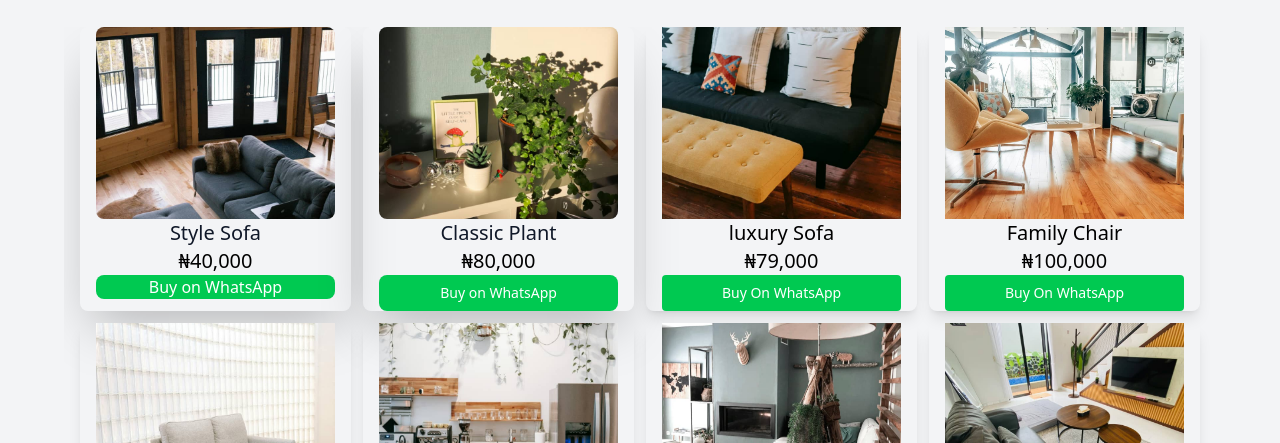
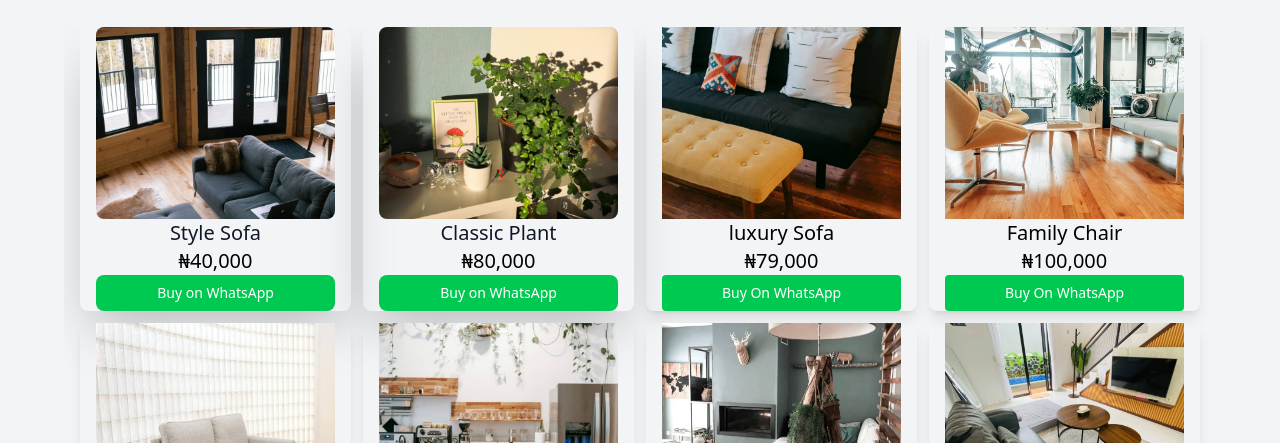
Before and after one commit to Goodluckdiamond/ShopEase, a plain HTML site: page shop.html in a window 1280 px wide. Shown: the part 357-800 px from the top of the page. Drawn offline with Linux system fonts and the light colour scheme; some packages are replaced by stand-ins of ours; a script that the page names is missing.

Commit message:
Update shop.html

```diff
--- a/shop.html
+++ b/shop.html
@@ -113,7 +113,7 @@
             <p class="text-lg sm:text-xl  font-medium text-gray-900  min-h-[80px] flex  justify-center line-clamp-2">Style Sofa</p>
             <p class="text-lg sm:text-xl text-center">₦40,000</p>
             <a href="https://wa.me/2348102697359?text=Hello%20I%20want%20to%20buy%20Stylish%20Furniture"
-   class="block mt-auto  text-white text-center py-1.5 sm:py-2 rounded-lg bg-green-500 font-medium">
+   class="block mt-auto  text-white text-center py-2 text-sm sm:text-base  sm:py-2 rounded-lg bg-green-500 font-medium">
    Buy on WhatsApp</a>
     </div>
     <!---------------PRODUCT CARD-------------->
```
